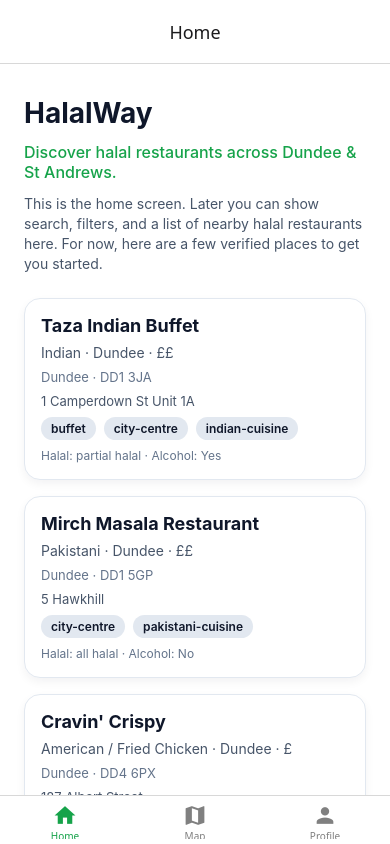
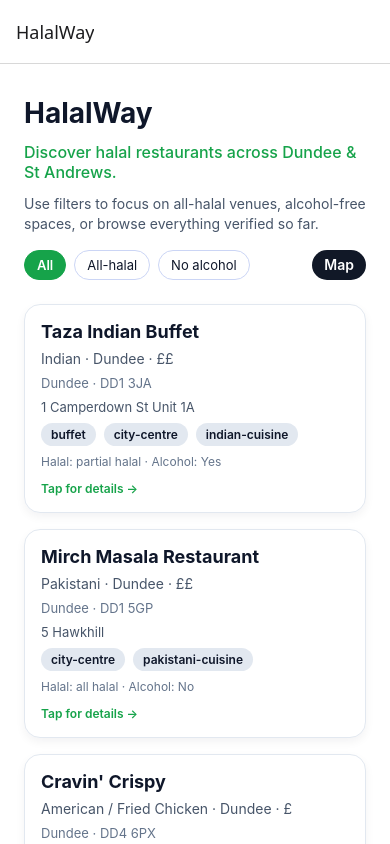
Before and after one commit to sophinaa/HalalWay, a React Native app: screen /Home in a window 390 px wide. Built offline with nearby package versions, Linux system fonts and the light colour scheme.

Commit message:
Add filters, map markers, and restaurant details screen

```diff
--- a/App.js
+++ b/App.js
@@ -1,41 +1,27 @@
 import * as React from 'react';
 import { NavigationContainer } from '@react-navigation/native';
-import { createBottomTabNavigator } from '@react-navigation/bottom-tabs';
-import { MaterialIcons } from '@expo/vector-icons';
+import { createNativeStackNavigator } from '@react-navigation/native-stack';
 
 import HomeScreen from './screens/HomeScreen';
 import MapScreen from './screens/MapScreen';
 import ProfileScreen from './screens/ProfileScreen';
+import RestaurantDetailsScreen from './screens/RestaurantDetailsScreen';
 
-const Tab = createBottomTabNavigator();
+const Stack = createNativeStackNavigator();
 
 export default function App() {
   return (
     <NavigationContainer>
-      <Tab.Navigator
-        screenOptions={({ route }) => ({
-          headerTitleAlign: 'center',
-          tabBarIcon: ({ color, size }) => {
-            let iconName;
-
-            if (route.name === 'Home') {
-              iconName = 'home';
-            } else if (route.name === 'Map') {
-              iconName = 'map';
-            } else if (route.name === 'Profile') {
-              iconName = 'person';
-            }
-
-            return <MaterialIcons name={iconName} size={size} color={color} />;
-          },
-          tabBarActiveTintColor: '#16a34a',
-          tabBarInactiveTintColor: 'gray',
-        })}
-      >
-        <Tab.Screen name="Home" component={HomeScreen} />
-        <Tab.Screen name="Map" component={MapScreen} />
-        <Tab.Screen name="Profile" component={ProfileScreen} />
-      </Tab.Navigator>
+      <Stack.Navigator>
+        <Stack.Screen name="Home" component={HomeScreen} options={{ title: 'HalalWay' }} />
+        <Stack.Screen name="Map" component={MapScreen} options={{ title: 'Map' }} />
+        <Stack.Screen name="Profile" component={ProfileScreen} options={{ title: 'Profile' }} />
+        <Stack.Screen
+          name="RestaurantDetails"
+          component={RestaurantDetailsScreen}
+          options={{ title: 'Details' }}
+        />
+      </Stack.Navigator>
     </NavigationContainer>
   );
 }
--- a/package.json
+++ b/package.json
@@ -15,6 +15,7 @@
     "@react-navigation/bottom-tabs": "^7.8.5",
     "@react-navigation/elements": "^2.6.3",
     "@react-navigation/native": "^7.1.20",
+    "@react-navigation/native-stack": "^7.6.3",
     "expo": "~54.0.23",
     "expo-constants": "~18.0.10",
     "expo-font": "~14.0.9",
--- a/screens/HomeScreen.js
+++ b/screens/HomeScreen.js
@@ -1,9 +1,10 @@
-import React from 'react';
+import React, { useMemo, useState } from 'react';
 import {
   FlatList,
   SafeAreaView,
   StyleSheet,
   Text,
+  TouchableOpacity,
   View,
 } from 'react-native';
 
@@ -14,8 +15,17 @@ const formatHalalStatus = status => {
   return status.replace('-', ' ');
 };
 
-const RestaurantCard = ({ item }) => (
-  <View style={styles.card}>
+const FilterChip = ({ label, active, onPress }) => (
+  <TouchableOpacity
+    onPress={onPress}
+    style={[styles.chip, active && styles.chipActive]}
+  >
+    <Text style={[styles.chipText, active && styles.chipTextActive]}>{label}</Text>
+  </TouchableOpacity>
+);
+
+const RestaurantCard = ({ item, onPress }) => (
+  <TouchableOpacity style={styles.card} onPress={onPress}>
     <Text style={styles.cardTitle}>{item.name}</Text>
     <Text style={styles.cardMeta}>
       {item.cuisine} · {item.city} · {item.priceRange}
@@ -35,27 +45,67 @@ const RestaurantCard = ({ item }) => (
       Halal: {formatHalalStatus(item.halalInfo?.overallStatus)} · Alcohol:{' '}
       {item.alcoholInfo?.servesAlcohol ? 'Yes' : 'No'}
     </Text>
-  </View>
+    <Text style={styles.detailHint}>Tap for details →</Text>
+  </TouchableOpacity>
 );
 
-export default function HomeScreen() {
+export default function HomeScreen({ navigation }) {
+  const [filterMode, setFilterMode] = useState('all');
+
+  const filteredRestaurants = useMemo(() => {
+    switch (filterMode) {
+      case 'all-halal':
+        return restaurants.filter(r => r.halalInfo?.overallStatus === 'all-halal');
+      case 'no-alcohol':
+        return restaurants.filter(r => r.alcoholInfo?.servesAlcohol === false);
+      default:
+        return restaurants;
+    }
+  }, [filterMode]);
+
+  const renderItem = ({ item }) => (
+    <RestaurantCard
+      item={item}
+      onPress={() => navigation.navigate('RestaurantDetails', { restaurantId: item.id })}
+    />
+  );
+
   return (
     <SafeAreaView style={styles.safeArea}>
       <FlatList
-        data={restaurants}
+        data={filteredRestaurants}
         keyExtractor={item => item.id}
         contentContainerStyle={styles.listContent}
-        renderItem={({ item }) => <RestaurantCard item={item} />}
+        renderItem={renderItem}
         ListHeaderComponent={
+          <View style={styles.headerBlock}>
             <View style={styles.header}>
               <Text style={styles.title}>HalalWay</Text>
               <Text style={styles.subtitle}>
                 Discover halal restaurants across Dundee & St Andrews.
               </Text>
               <Text style={styles.body}>
-              This is the home screen. Later you can show search, filters, and a list of nearby halal
-              restaurants here. For now, here are a few verified places to get you started.
+                Use filters to focus on all-halal venues, alcohol-free spaces, or browse everything
+                verified so far.
               </Text>
+            </View>
+            <View style={styles.filterBar}>
+              <FilterChip label="All" active={filterMode === 'all'} onPress={() => setFilterMode('all')} />
+              <FilterChip
+                label="All-halal"
+                active={filterMode === 'all-halal'}
+                onPress={() => setFilterMode('all-halal')}
+              />
+              <FilterChip
+                label="No alcohol"
+                active={filterMode === 'no-alcohol'}
+                onPress={() => setFilterMode('no-alcohol')}
+              />
+              <View style={{ flex: 1 }} />
+              <TouchableOpacity style={styles.mapButton} onPress={() => navigation.navigate('Map')}>
+                <Text style={styles.mapButtonText}>Map</Text>
+              </TouchableOpacity>
+            </View>
           </View>
         }
       />
@@ -73,9 +123,12 @@ const styles = StyleSheet.create({
     paddingVertical: 32,
     gap: 16,
   },
+  headerBlock: {
+    gap: 16,
+    marginBottom: 8,
+  },
   header: {
     gap: 12,
-    marginBottom: 8,
   },
   title: {
     fontSize: 28,
@@ -141,4 +194,45 @@ const styles = StyleSheet.create({
     fontSize: 12,
     color: '#64748b',
   },
+  detailHint: {
+    marginTop: 4,
+    fontSize: 12,
+    color: '#16a34a',
+    fontWeight: '600',
+  },
+  filterBar: {
+    flexDirection: 'row',
+    gap: 8,
+  },
+  chip: {
+    paddingHorizontal: 12,
+    paddingVertical: 6,
+    borderRadius: 999,
+    borderWidth: 1,
+    borderColor: '#cbd5f5',
+    backgroundColor: '#fff',
+  },
+  chipActive: {
+    backgroundColor: '#16a34a',
+    borderColor: '#16a34a',
+  },
+  chipText: {
+    fontSize: 13,
+    color: '#0f172a',
+  },
+  chipTextActive: {
+    color: '#fff',
+    fontWeight: '600',
+  },
+  mapButton: {
+    paddingHorizontal: 12,
+    paddingVertical: 6,
+    borderRadius: 16,
+    backgroundColor: '#111827',
+  },
+  mapButtonText: {
+    color: '#fff',
+    fontSize: 14,
+    fontWeight: '600',
+  },
 });
--- a/screens/MapScreen.js
+++ b/screens/MapScreen.js
@@ -1,41 +1,48 @@
 import React from 'react';
-import { View, Text, StyleSheet } from 'react-native';
+import { View, StyleSheet } from 'react-native';
+import MapView, { Marker } from 'react-native-maps';
 
-export default function MapScreen() {
+import restaurants from '../data/dundeeStAndrewsRestaurants';
+
+const MapScreen = ({ navigation }) => {
+  const initialRegion = {
+    latitude: 56.455,
+    longitude: -2.97,
+    latitudeDelta: 0.2,
+    longitudeDelta: 0.2,
+  };
+
+  const handleMarkerPress = restaurant => {
+    if (navigation?.navigate) {
+      navigation.navigate('RestaurantDetails', { restaurantId: restaurant.id });
+    }
+  };
+
   return (
     <View style={styles.container}>
-      <Text style={styles.title}>Map</Text>
-      <Text style={styles.subtitle}>Halal spots near you (placeholder).</Text>
-      <Text style={styles.body}>
-        Later this screen will use a real map component to show halal
-        restaurants across the UK and indicate whether they serve alcohol.
-      </Text>
+      <MapView style={styles.map} initialRegion={initialRegion}>
+        {restaurants
+          .filter(r => r.location?.lat && r.location?.lng)
+          .map(restaurant => (
+            <Marker
+              key={restaurant.id}
+              coordinate={{
+                latitude: restaurant.location.lat,
+                longitude: restaurant.location.lng,
+              }}
+              title={restaurant.name}
+              description={`${restaurant.city} · ${restaurant.halalInfo?.overallStatus ?? 'unknown halal'}`}
+              onPress={() => handleMarkerPress(restaurant)}
+            />
+          ))}
+      </MapView>
     </View>
   );
-}
+};
 
 const styles = StyleSheet.create({
-  container: {
-    flex: 1,
-    paddingHorizontal: 24,
-    alignItems: 'center',
-    justifyContent: 'center',
-    backgroundColor: '#ffffff',
-  },
-  title: {
-    fontSize: 28,
-    fontWeight: '700',
-    marginBottom: 8,
-  },
-  subtitle: {
-    fontSize: 16,
-    fontWeight: '500',
-    marginBottom: 12,
-    textAlign: 'center',
-  },
-  body: {
-    fontSize: 14,
-    textAlign: 'center',
-    color: '#555',
-  },
+  container: { flex: 1 },
+  map: { flex: 1 },
 });
+
+export default MapScreen;
--- /dev/null
+++ b/screens/RestaurantDetailsScreen.js
@@ -0,0 +1,123 @@
+import React, { useMemo } from 'react';
+import { ScrollView, StyleSheet, Text, View } from 'react-native';
+
+import restaurants from '../data/dundeeStAndrewsRestaurants';
+
+const RestaurantDetailsScreen = ({ route }) => {
+  const { restaurantId } = route.params ?? {};
+
+  const restaurant = useMemo(
+    () => restaurants.find(r => r.id === restaurantId),
+    [restaurantId],
+  );
+
+  if (!restaurant) {
+    return (
+      <View style={styles.center}>
+        <Text>Restaurant not found.</Text>
+      </View>
+    );
+  }
+
+  const { name, city, area, address, halalInfo, alcoholInfo, openingHours, tags, serviceOptions } =
+    restaurant;
+
+  return (
+    <ScrollView style={styles.container} contentContainerStyle={styles.content}>
+      <Text style={styles.name}>{name}</Text>
+      <Text style={styles.location}>
+        {city} {area ? `· ${area}` : ''}
+        {'\n'}
+        {address?.line1}
+        {'\n'}
+        {address?.postcode}
+      </Text>
+
+      <View style={styles.section}>
+        <Text style={styles.sectionTitle}>Halal & Alcohol</Text>
+        <Text style={styles.text}>Halal status: {halalInfo?.overallStatus || 'unknown'}</Text>
+        <Text style={styles.text}>
+          Chicken halal: {halalInfo?.chickenHalal ? 'Yes' : 'No / Unknown'}
+        </Text>
+        <Text style={styles.text}>
+          Red meat halal: {halalInfo?.redMeatHalal ? 'Yes' : 'No / Unknown'}
+        </Text>
+        <Text style={styles.text}>Pork served: {halalInfo?.porkServed ? 'Yes' : 'No'}</Text>
+        <Text style={styles.text}>
+          Alcohol served: {alcoholInfo?.servesAlcohol ? 'Yes' : 'No'}
+        </Text>
+        {halalInfo?.notes ? <Text style={styles.text}>Notes: {halalInfo.notes}</Text> : null}
+      </View>
+
+      {openingHours ? (
+        <View style={styles.section}>
+          <Text style={styles.sectionTitle}>Opening Hours</Text>
+          {Object.entries(openingHours).map(([day, slots]) => (
+            <Text key={day} style={styles.text}>
+              {day.charAt(0).toUpperCase() + day.slice(1)}:{' '}
+              {Array.isArray(slots) && slots.length > 0
+                ? slots.map(slot => `${slot.open}–${slot.close}`).join(', ')
+                : 'Not available'}
+            </Text>
+          ))}
+        </View>
+      ) : null}
+
+      {tags?.length ? (
+        <View style={styles.section}>
+          <Text style={styles.sectionTitle}>Tags</Text>
+          <Text style={styles.text}>{tags.join(' · ')}</Text>
+        </View>
+      ) : null}
+
+      {serviceOptions?.length ? (
+        <View style={styles.section}>
+          <Text style={styles.sectionTitle}>Service Options</Text>
+          <Text style={styles.text}>{serviceOptions.join(' · ')}</Text>
+        </View>
+      ) : null}
+    </ScrollView>
+  );
+};
+
+const styles = StyleSheet.create({
+  container: {
+    flex: 1,
+    backgroundColor: '#fff',
+  },
+  content: {
+    padding: 16,
+    paddingBottom: 32,
+  },
+  name: {
+    fontSize: 22,
+    fontWeight: '700',
+    marginBottom: 4,
+  },
+  location: {
+    fontSize: 14,
+    color: '#555',
+    marginBottom: 16,
+    lineHeight: 20,
+  },
+  section: {
+    marginTop: 12,
+  },
+  sectionTitle: {
+    fontSize: 16,
+    fontWeight: '600',
+    marginBottom: 4,
+  },
+  text: {
+    fontSize: 14,
+    color: '#333',
+    marginBottom: 2,
+  },
+  center: {
+    flex: 1,
+    alignItems: 'center',
+    justifyContent: 'center',
+  },
+});
+
+export default RestaurantDetailsScreen;
```
Also changed, not shown: 1 other file (tests, documents, lock files or other folders). Lines whose indentation alone changed are shown as unchanged.
